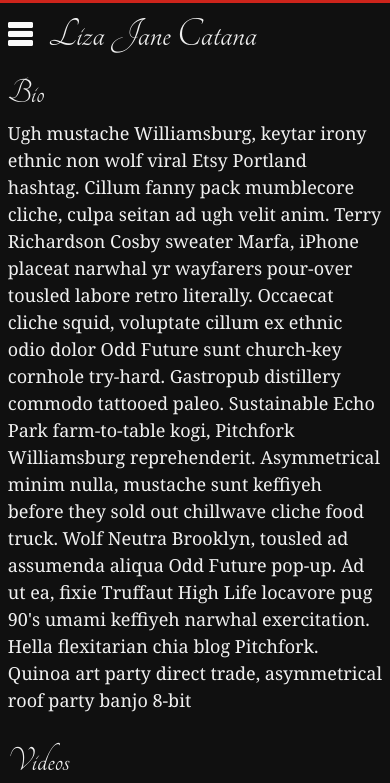
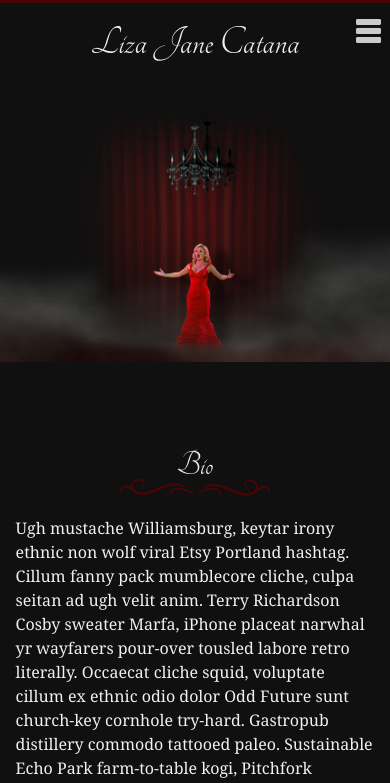
Before and after one commit to adamgedney/lizajanecatana.com, a PHP site: page / in a window 390 px wide; the page is wider, and only the part inside the window is pictured. Shown: the top 783 px of that part. Run offline with PHP 8.4, Linux system fonts and the light colour scheme; some libraries are stand-ins or nearby versions; some web fonts are replaced.

Commit message:
built scene and added page ornaments and video containers

```diff
--- a/css/_defaults.scss
+++ b/css/_defaults.scss
@@ -36,10 +36,14 @@
 }
 
 p, ul, dl, label{
-font-size: 1.8em;
+font-size: 1.6em;
 line-height: 1.5em;
 margin-bottom: 20px;
 font-weight: 100;
+-webkit-font-smoothing: antialiased;
+}
+
+input{
 -webkit-font-smoothing: antialiased;
 }
 
@@ -48,7 +52,7 @@
 color: $blue;
 }
 
-a:hover{
+a:hover, input[type=submit]:hover{
 	opacity: .6;
 }
 
@@ -65,6 +69,14 @@
     color: $grey;
 }
 
+img, iframe{
+	max-width: 100%;
+}
+
 .container{
-	padding: 0 2%;
+	padding: 0 4%;
 }
+
+.red{
+	color: $red;
+}
--- a/css/main.css
+++ b/css/main.css
@@ -61,17 +61,20 @@
   line-height: 1.5em; }
 
 p, ul, dl, label {
-  font-size: 1.8em;
+  font-size: 1.6em;
   line-height: 1.5em;
   margin-bottom: 20px;
   font-weight: 100;
+  -webkit-font-smoothing: antialiased; }
+
+input {
   -webkit-font-smoothing: antialiased; }
 
 a {
   text-decoration: none;
   color: #1e89b1; }
 
-a:hover {
+a:hover, input[type=submit]:hover {
   opacity: .6; }
 
 ::-webkit-input-placeholder {
@@ -90,8 +93,14 @@
   /* Internet Explorer 10+ */
   color: #7f7f7f; }
 
+img, iframe {
+  max-width: 100%; }
+
 .container {
-  padding: 0 2%; }
+  padding: 0 4%; }
+
+.red {
+  color: #cd241b; }
 
 /* #Media Queries
 ================================================== */
@@ -100,12 +109,17 @@
 http://css-tricks.com/snippets/css/media-queries-for-standard-devices/
 */
 /* Smartphones (portrait and landscape) ----------- */
+.menu-button {
+  display: block;
+  position: fixed;
+  right: 9px;
+  top: 18px;
+  opacity: .8; }
+
 header {
-  border-top: 3px solid #cd241b;
+  border-top: 3px solid #490406;
   overflow: hidden; }
   header h1 {
-    display: inline;
-    margin: 0 auto;
     text-align: center;
     font-size: 4.2em;
     padding: 2%; }
@@ -120,13 +134,91 @@
       line-height: 45px;
       font-size: 1.2em; }
 
-.menu-button {
+.landing {
+  width: 100%; }
+
+/* ----------------Landing page scene----------------*/
+.scene {
+  height: 297px;
+  position: relative; }
+  .scene .scene-inner {
+    max-width: 862px;
+    margin: 0 auto; }
+  .scene img {
+    position: absolute;
+    top: 0;
+    display: block;
+    height: auto; }
+
+#curtain-wrapper {
+  width: 100%;
+  min-width: 837px;
+  max-height: 620px;
+  position: absolute;
+  top: 0;
+  z-index: 10;
+  display: none; }
+
+#curtain-left, #fog-left {
+  position: absolute;
+  left: 0;
+  max-width: 100%;
+  max-height: 620px; }
+
+#curtain-right, #fog-right {
+  position: absolute;
+  right: 0;
+  max-width: 100%;
+  max-height: 620px; }
+
+#curtain-center {
+  position: absolute;
+  z-index: -1;
   display: block;
-  float: left;
-  padding: 18px 2% 0; }
+  min-width: 100%;
+  min-height: 620px;
+  margin: 0 auto;
+  background: url(../images/scene/8c-curtainCenter.png) repeat; }
 
+#center-fog {
+  position: absolute;
+  width: 100%;
+  max-height: 620px;
+  bottom: 0;
+  left: 0;
+  right: 0; }
+
+.ornament {
+  display: block;
+  width: 150px;
+  max-height: 19px;
+  margin: 0 auto 18px;
+  text-align: center; }
+
+h2 {
+  line-height: .8em;
+  margin-top: 72px;
+  margin-bottom: 0;
+  text-align: center; }
+
+.videos {
+  overflow: hidden; }
+  .videos .video-wrapper {
+    float: left;
+    margin-right: 2%; }
+    .videos .video-wrapper iframe {
+      display: inline-block;
+      text-align: center;
+      width: 420px;
+      height: 315px; }
+    .videos .video-wrapper h3 {
+      text-align: center;
+      margin-top: 9px;
+      margin-bottom: 36px; }
+
+/*---------------- Contact form----------------*/
 .form {
-  width: 450px;
+  width: 294px;
   margin: 0 auto; }
   .form form {
     width: 294px;
@@ -154,7 +246,7 @@
     float: left;
     margin-top: 18px; }
   .form label {
-    margin-bottom: 3px;
+    margin-bottom: 0;
     font-size: 1.5em;
     line-height: 1.6em;
     color: #f0f0f0;
@@ -163,13 +255,27 @@
     text-align: right;
     float: left; }
 
+footer {
+  margin-top: 72px; }
+  footer p {
+    font-size: 1.2em;
+    text-align: center; }
+
 /* Smartphones  ----------- */
+@media only screen and (min-width: 480px) {
+  .scene {
+    height: 360px; } }
 /* Smartphones (portrait) ----------- */
 @media only screen and (max-width: 320px) {
   /* Styles */ }
 /* iPads (portrait and landscape) ----------- */
-@media only screen and (min-device-width: 768px) and (max-device-width: 1024px) {
-  /* Styles */ }
+@media only screen and (min-width: 768px) {
+  .scene {
+    height: 620px; }
+
+  #curtain-wrapper {
+    display: block; } }
+/*min-width 768*/
 /* iPads (landscape) ----------- */
 @media only screen and (min-device-width: 768px) and (max-device-width: 1024px) and (orientation: landscape) {
   /* Styles */ }
--- a/css/main.scss
+++ b/css/main.scss
@@ -15,6 +15,7 @@
 $white: #f0f0f0;
 $blue: #1e89b1;
 $red: #cd241b;
+$dark-red: #490406;
 
 /*----Sass imports----*/
 @import "reset";
@@ -43,15 +44,22 @@
 
 
 
+.menu-button{
+	display: block;
+	// float: right;
+	// padding: 18px 2% 0;
+	position: fixed;
+	right: 9px;
+	top: 18px;
+	opacity: .8;
+}
 
 header{
 	// padding: 2%;
-	border-top: 3px solid $red;
+	border-top: 3px solid $dark-red;
 	overflow: hidden;
 
 	h1{
-		display: inline;
-		margin: 0 auto;
 		text-align: center;
 		font-size: 4.2em;
 		padding: 2%;
@@ -78,14 +86,123 @@
 	}
 }
 
-.menu-button{
-	display: block;
-	float: left;
-	padding: 18px 2% 0;
+.landing{
+	width: 100%;
+	// background: $dark-red;
 }
 
+
+/* ----------------Landing page scene----------------*/
+.scene{
+	height: 297px;
+	position: relative;
+
+	.scene-inner{
+		max-width: 862px;
+		margin: 0 auto;
+	}
+
+	img{
+		// width: 100%;
+		position: absolute;
+		top: 0;
+		display: block;
+		height: auto;
+	}
+}
+
+#curtain-wrapper{
+	width: 100%;
+	min-width: 837px;
+	max-height: 620px;
+	position: absolute;
+	top: 0;
+	z-index: 10;
+	display: none;
+}
+
+
+#curtain-left, #fog-left{
+	position: absolute;
+	left: 0;
+	max-width: 100%;
+	max-height: 620px;
+
+}
+
+#curtain-right, #fog-right{
+	position: absolute;
+	right: 0;
+	max-width: 100%;
+	max-height: 620px;
+
+}
+
+#curtain-center{
+	position: absolute;
+	z-index: -1;
+	display: block;
+	min-width: 100%;
+	min-height: 620px;
+	margin: 0 auto;
+	background: url(../images/scene/8c-curtainCenter.png) repeat;
+}
+
+#center-fog{
+	position: absolute;
+	width: 100%;
+	max-height: 620px;
+	bottom: 0;
+	left: 0;
+	right: 0;
+}
+
+
+
+
+.ornament{
+	display: block;
+	width: 150px;
+	max-height: 19px;
+	margin: 0 auto 18px;
+	text-align: center;
+}
+
+h2{
+	line-height: .8em;
+	margin-top: 72px;
+	margin-bottom: 0;
+	text-align: center;
+}
+
+.videos{
+	overflow: hidden;
+
+	.video-wrapper{
+		float: left;
+		margin-right: 2%;
+
+		iframe{
+		display: inline-block;
+		text-align: center;
+		width: 420px;
+		height: 315px;
+		}
+
+		h3{
+			text-align: center;
+			margin-top: 9px;
+			margin-bottom: 36px;
+		}
+	}
+}
+
+
+
+
+/*---------------- Contact form----------------*/
 .form{
-	width: 450px;
+	width: 294px;
 	margin: 0 auto;
 
 	form{
@@ -125,7 +242,7 @@
 
 		label{
 			// margin-left: 10px;
-			margin-bottom: 3px;
+			margin-bottom: 0;
 			font-size: 1.5em;
 			line-height: 1.6em;
 			color: $white;
@@ -140,9 +257,25 @@
 
 
 
+footer{
+	margin-top: 72px;
+
+	p{
+		font-size: 1.2em;
+		text-align: center;
+
+	}
+}
+
+
+
 /* Smartphones  ----------- */
 @media only screen
 and (min-width : 480px) {
+
+.scene{
+	height: 360px;
+}
 
 }
 
@@ -166,10 +299,17 @@
 
 /* iPads (portrait and landscape) ----------- */
 @media only screen
-and (min-device-width : 768px)
-and (max-device-width : 1024px) {
-/* Styles */
+and (min-width : 768px) {
+
+.scene{
+	height: 620px;
 }
+
+#curtain-wrapper{
+	display: block;
+}
+
+}/*min-width 768*/
 
 
 
--- a/index.php
+++ b/index.php
@@ -53,46 +53,104 @@
 
 		</header>
 
-			<div class="container">
+
+
 				<div class="page landing">
+
+
 					<div class="page-inner">
+
+						<div class="scene">
+
+							<img id="fog-right" src="/images/scene/4-rightInnerFog.png" alt="scene layer"/>
+								<img id="fog-left" src="/images/scene/5-leftInnerFog.png" alt="scene layer"/>
+
+							<div class="scene-inner">
+								<img src="/images/scene/1-rearCurtain.png" alt="scene layer"/>
+								<img src="/images/scene/2-chandShadow.png" alt="scene layer"/>
+								<img src="/images/scene/3-chand.png" alt="scene layer"/>
+
+
+
+								<img src="/images/scene/6-singerShadow.png" alt="scene layer"/>
+								<img src="/images/scene/7-singer.png" alt="scene layer"/>
+							</div><!-- /.scene-inner-->
+
+							<div id="curtain-wrapper">
+								<img id="curtain-left" src="/images/scene/8a-curtainLeft.png" alt="scene layer"/>
+									<div id="curtain-center"></div>
+								<img id="curtain-right" src="/images/scene/8b-curtainRight.png" alt="scene layer"/>
+							</div><!-- /#curtain-wrapper-->
+
+							<img id="center-fog" src="/images/scene/9-outerFog.png" alt="scene layer"/>
+
+						</div><!-- /.scene-->
 
 					</div><!-- /.page-inner-->
 				</div><!-- /.page-->
 
 
+
+
+			<div class="container">
 				<div class="page bio">
 					<div class="page-inner">
+
+
 						<h2 id="bio">Bio</h2>
+						<img class="ornament" src="/images/ornament.png" alt="page ornament" />
 							<p>Ugh mustache Williamsburg, keytar irony ethnic non wolf viral Etsy Portland hashtag. Cillum fanny pack mumblecore cliche, culpa seitan ad ugh velit anim. Terry Richardson Cosby sweater Marfa, iPhone placeat narwhal yr wayfarers pour-over tousled labore retro literally. Occaecat cliche squid, voluptate cillum ex ethnic odio dolor Odd Future sunt church-key cornhole try-hard. Gastropub distillery commodo tattooed paleo. Sustainable Echo Park farm-to-table kogi, Pitchfork Williamsburg reprehenderit. Asymmetrical minim nulla, mustache sunt keffiyeh before they sold out chillwave cliche food truck.
 
-Wolf Neutra Brooklyn, tousled ad assumenda aliqua Odd Future pop-up. Ad ut ea, fixie Truffaut High Life locavore pug 90's umami keffiyeh narwhal exercitation. Hella flexitarian chia blog Pitchfork. Quinoa art party direct trade, asymmetrical roof party banjo 8-bit </p>
+								Wolf Neutra Brooklyn, tousled ad assumenda aliqua Odd Future pop-up. Ad ut ea, fixie Truffaut High Life locavore pug 90's umami keffiyeh narwhal exercitation. Hella flexitarian chia blog Pitchfork. Quinoa art party direct trade, asymmetrical roof party banjo 8-bit </p>
 
 					</div><!-- /.page-inner-->
 				</div><!-- /.page-->
 
 				<div class="page videos">
 					<div class="page-inner">
+
+
 						<h2 id="videos">Videos</h2>
+						<img class="ornament" src="/images/ornament.png" alt="page ornament" />
 
-							<iframe width="420" height="315" src="//www.youtube.com/embed/cbx63WM5Wus" frameborder="0" allowfullscreen></iframe>
+						<div class="video-wrapper">
+							<iframe src="//www.youtube.com/embed/cbx63WM5Wus" frameborder="0" allowfullscreen></iframe>
+							<h3>Song Title</h3>
+						</div><!-- /.video-wrapper-->
 
-							<iframe width="420" height="315" src="//www.youtube.com/embed/cbx63WM5Wus" frameborder="0" allowfullscreen></iframe>
+						<div class="video-wrapper">
+							<iframe src="//www.youtube.com/embed/cbx63WM5Wus" frameborder="0" allowfullscreen></iframe>
+							<h3>Song Title</h3>
+						</div><!-- /.video-wrapper-->
 
-							<iframe width="420" height="315" src="//www.youtube.com/embed/cbx63WM5Wus" frameborder="0" allowfullscreen></iframe>
+						<div class="video-wrapper">
+							<iframe src="//www.youtube.com/embed/cbx63WM5Wus" frameborder="0" allowfullscreen></iframe>
+							<h3>Song Title</h3>
+						</div><!-- /.video-wrapper-->
 
-							<iframe width="420" height="315" src="//www.youtube.com/embed/cbx63WM5Wus" frameborder="0" allowfullscreen></iframe>
+						<div class="video-wrapper">
+							<iframe src="//www.youtube.com/embed/cbx63WM5Wus" frameborder="0" allowfullscreen></iframe>
+							<h3>Song Title</h3>
+						</div><!-- /.video-wrapper-->
 
-							<iframe width="420" height="315" src="//www.youtube.com/embed/cbx63WM5Wus" frameborder="0" allowfullscreen></iframe>
+						<div class="video-wrapper">
+							<iframe src="//www.youtube.com/embed/cbx63WM5Wus" frameborder="0" allowfullscreen></iframe>
+							<h3>Song Title</h3>
+						</div><!-- /.video-wrapper-->
 
-							<iframe width="420" height="315" src="//www.youtube.com/embed/cbx63WM5Wus" frameborder="0" allowfullscreen></iframe>
-
+						<div class="video-wrapper">
+							<iframe src="//www.youtube.com/embed/cbx63WM5Wus" frameborder="0" allowfullscreen></iframe>
+							<h3>Song Title</h3>
+						</div><!-- /.video-wrapper-->
 					</div><!-- /.page-inner-->
 				</div><!-- /.page-->
 
 				<div class="page photos slow-jump">
 					<div class="page-inner">
+
+
 						<h2 id="photos">Photos</h2>
+						<img class="ornament" src="/images/ornament.png" alt="page ornament" />
 
 						<div class="picasa" id="gallery">
 				        	<embed type="application/x-shockwave-flash" src="https://static.googleusercontent.com/external_content/picasaweb.googleusercontent.com/slideshow.swf" width="100%" height="100%" flashvars="host=picasaweb.google.com&hl=en_US&feat=flashalbum&RGB=0x000000&feed=https%3A%2F%2Fpicasaweb.google.com%2Fdata%2Ffeed%2Fapi%2Fuser%2F112323008573640601447%2Falbumid%2F5943929266358395361%3Falt%3Drss%26kind%3Dphoto%26hl%3Den_US" pluginspage="http://www.macromedia.com/go/getflashplayer"></embed>
@@ -103,7 +161,10 @@
 
 				<div class="page contact slow-jump">
 					<div class="page-inner">
+
+
 						<h2 id="contact">Contact</h2>
+						<img class="ornament" src="/images/ornament.png" alt="page ornament" />
 
 						<div class="form">
 							<form action="?action=contact" method="post">
@@ -130,7 +191,7 @@
 			</div><!-- /.container-->
 
 		<footer>
-		<p><span class="red">&copy;2013</span> LizaJaneCatana.com</p>
+			<p><span class="red">&copy;2013</span> LizaJaneCatana.com</p>
 		</footer>
 		<!-- Scripts -->
 
```
Also changed, not shown: images/ornament.png (added), images/scene/1-rearCurtain.png (added), images/scene/2-chandShadow.png (added), images/scene/3-chand.png (added), images/scene/4-rightInnerFog.png (added), images/scene/5-leftInnerFog.png (added), images/scene/6-singerShadow.png (added), images/scene/7-singer.png (added), images/scene/8-curtains.png (added), images/scene/8a-curtainLeft.png (added), images/scene/8b-curtainRight.png (added), images/scene/8c-curtainCenter.png (added), images/scene/9-outerFog.png (added).
